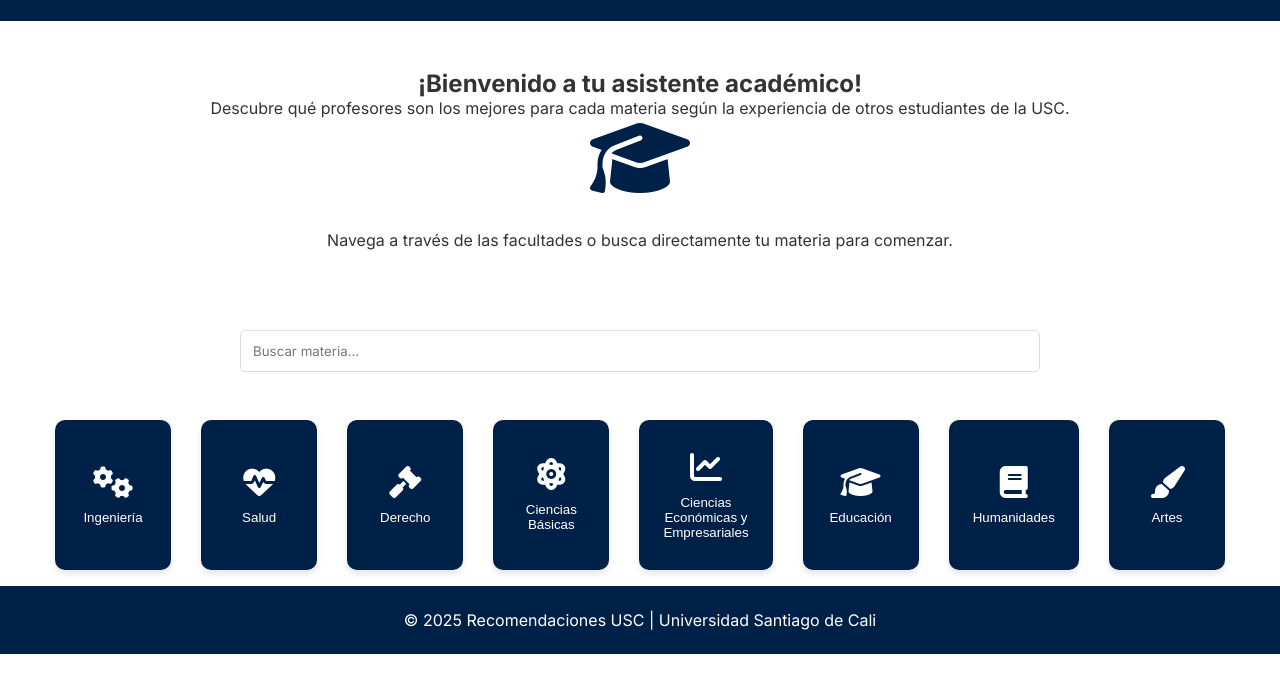
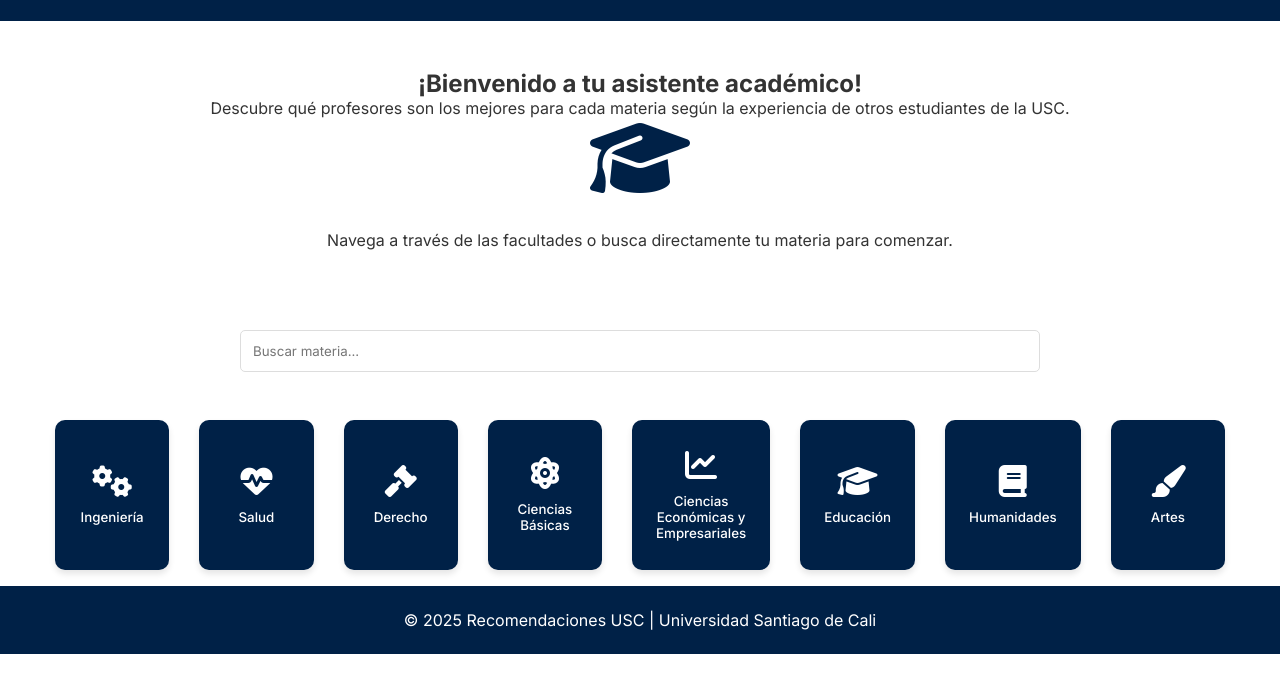
Before and after one commit to santiagovega08/recomendacionesusc.github.io, a plain HTML site: page index.html in a window 1280 px wide. Shown: the part 94-786 px from the top of the page. Drawn offline with Linux system fonts and the light colour scheme.

Commit message:
Update index.html

```diff
--- a/index.html
+++ b/index.html
@@ -134,6 +134,7 @@
       background-color: var(--primary-color);
       border: none;
       color: var(--white);
+      font-family: 'Inter';
       padding: 1.5rem;
       margin: 1rem 0;
       border-radius: 10px;
```
